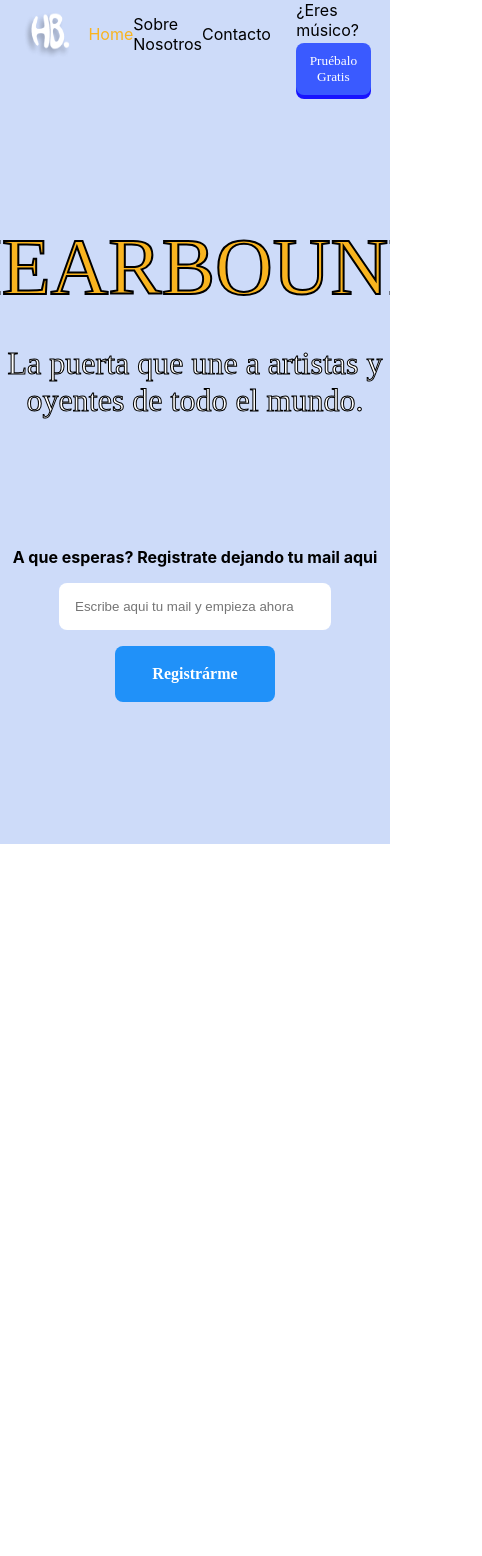
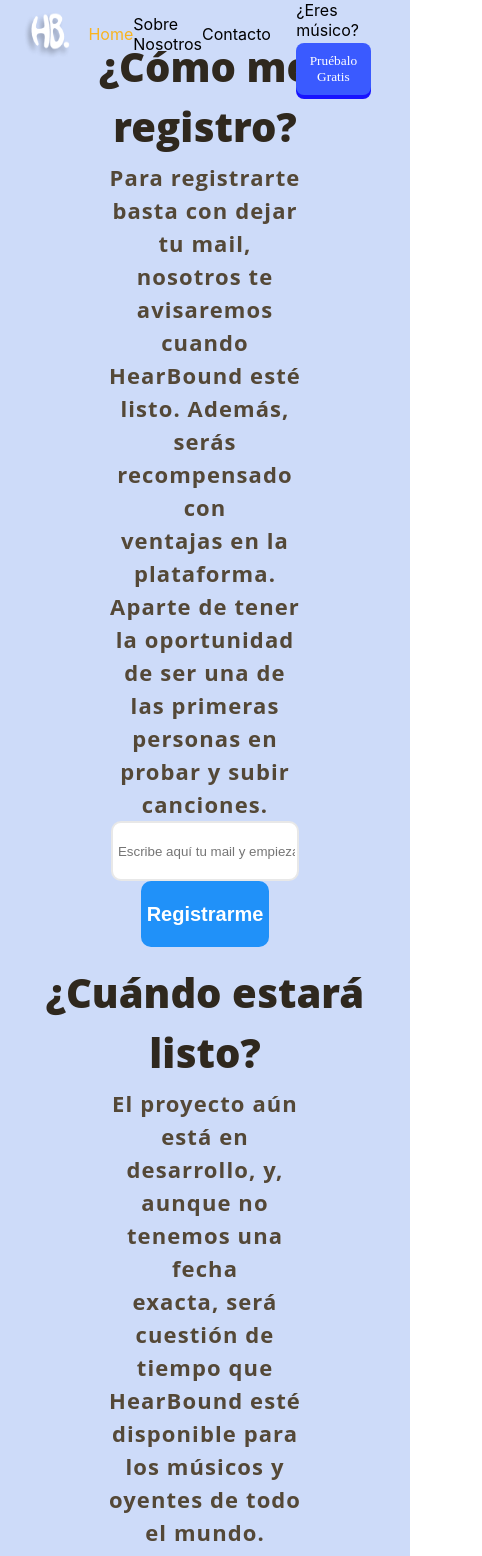
Before and after one commit to HearBound/LandingPage, a React (Create React App) app: page / in a window 390 px wide. Shown: the top 1556 px of the page, 482 px wide, since content can reach past the window. Before the commit the page ends 844 px from the top, so only its background shows below. Built offline with nearby package versions, Linux system fonts and the light colour scheme.

Commit message:
Add TryFree Responsive

```diff
--- a/src/App.js
+++ b/src/App.js
@@ -3,14 +3,16 @@ import { BrowserRouter, Route, Switch } from 'react-router-dom';
 import Home from './Containers/Home/Home.js';
 import About from './Containers/About/About';
 import Contact from './Containers/Contact/Contact';
+import TryFree from './Containers/TryFree/TryFree';
 
 function App() {
   return (
     <BrowserRouter>
       <Switch>
-        <Route path='/' component={Home} exact/>
+        <TryFree/>
+        {/* <Route path='/' component={Home} exact/>
         <Route path='/about' component={About} exact/>
-        <Route path='/contact' component={Contact} exact/>
+        <Route path='/contact' component={Contact} exact/> */}
       </Switch>
     </BrowserRouter>
   );
--- a/src/Containers/TryFree/TryFree.css
+++ b/src/Containers/TryFree/TryFree.css
@@ -107,3 +107,26 @@ body {
   font-weight: bold;
   font-size: 1.25rem;
 }
+
+@media screen and (max-width:800px) {
+  .coverRegisterInputTryFree {
+    margin: auto;
+    display: block;
+    width: auto;
+  }
+
+  .coverRegisterButtonTryFree {
+    display: block;
+    margin: auto;
+    width: auto;
+  }
+
+  .coverRegisterButtonContactTryFree {
+    display: block;
+    margin: auto;
+    width: auto;
+    position: relative;
+    left: 0%;
+  }
+
+}
```
Also changed, not shown: 1 other file (tests, documents, lock files or other folders).
